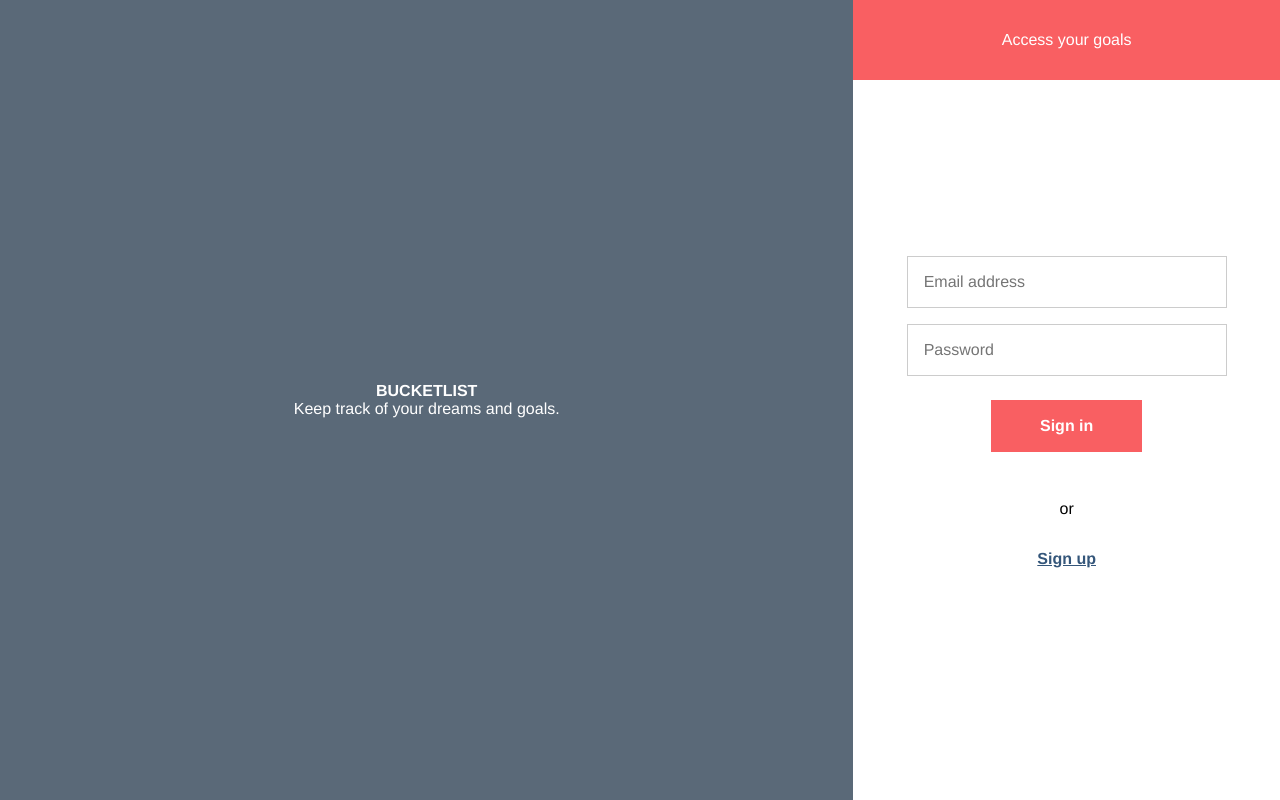
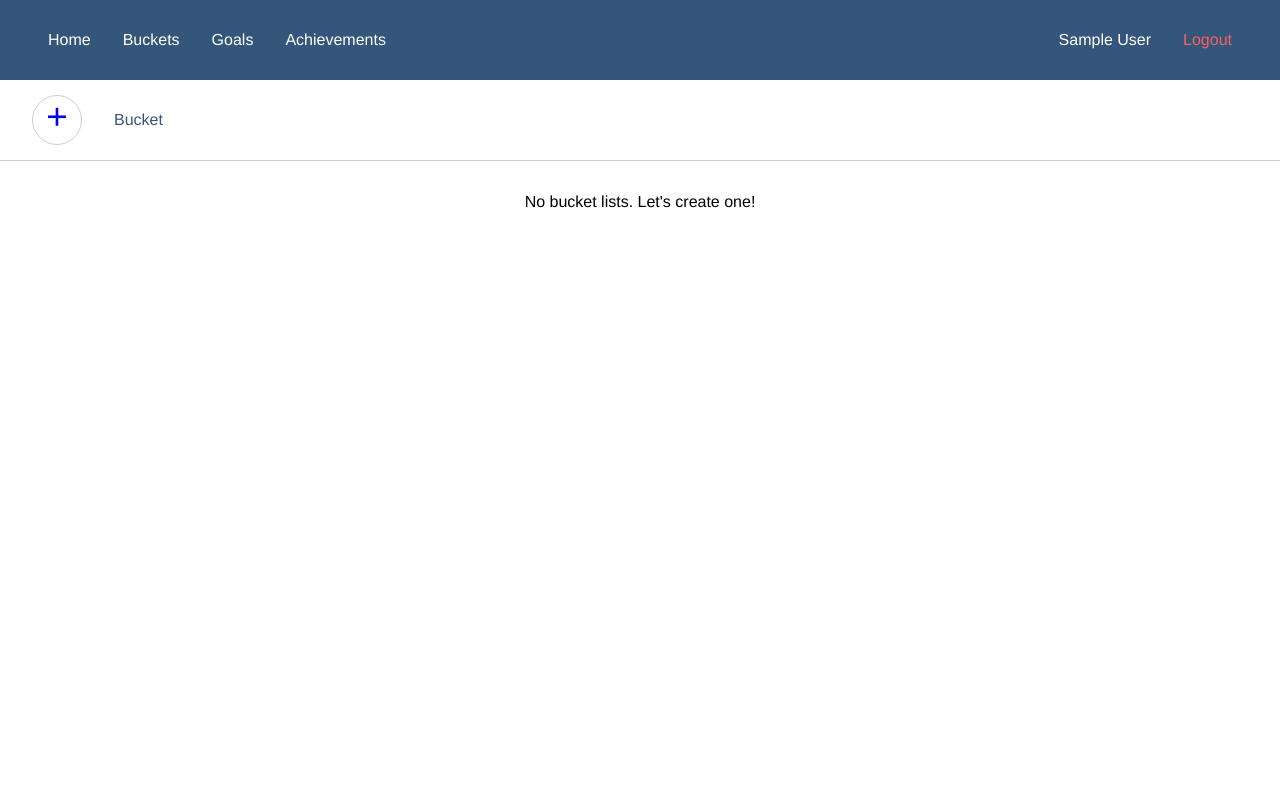
Before and after one commit to ckwagaba/bucketlist, a Flask app: page / in a window 1280 px wide. Run offline with Flask 2, Linux system fonts and the light colour scheme; the visitor is signed in with stand-in values (Sample User, id 1).

Commit message:
decided to take full user object as session variable

```diff
--- a/app/templates/buckets.html
+++ b/app/templates/buckets.html
@@ -7,7 +7,8 @@
             <li><a href="/buckets">Buckets</a></li>
             <li><a href="/goals">Goals</a></li>
             <li><a href="/logout">Logout</a></li>
-            <li>{{user_name}}</li>
+            <li><a href="#">Achievements</a></li>
+            <li><a href="#">{{user['name']}}</a></li>
         </ul>
     </header>
     <main>
--- a/app/templates/create_bucket.html
+++ b/app/templates/create_bucket.html
@@ -8,7 +8,7 @@
             <li><a href="/goals">Goals</a></li>
             <li><a href="/logout">Logout</a></li>
             <li><a href="#">Achievements</a></li>
-            <li><a href="#">{{user_name}}</a></li>
+            <li><a href="#">{{user['name']}}</a></li>
         </ul>
     </header>
     <main>
--- a/app/templates/create_goal.html
+++ b/app/templates/create_goal.html
@@ -8,7 +8,7 @@
             <li><a href="/goals">Goals</a></li>
             <li><a href="/logout">Logout</a></li>
             <li><a href="#">Achievements</a></li>
-            <li><a href="#">{{user_name}}</a></li>
+            <li><a href="#">{{user['name']}}</a></li>
         </ul>
     </header>
     <main>
--- a/app/templates/goals.html
+++ b/app/templates/goals.html
@@ -8,7 +8,7 @@
             <li><a href="/goals">Goals</a></li>
             <li><a href="/logout">Logout</a></li>
             <li><a href="#">Achievements</a></li>
-            <li><a href="#">{{user_name}}</a></li>
+            <li><a href="#">{{user['name']}}</a></li>
         </ul>
     </header>
     <main>
--- a/app/views.py
+++ b/app/views.py
@@ -16,13 +16,19 @@
 
 @app.route('/')
 def index():
-    return render_template("sign_in.html")
+    if 'user' in session:
+        return render_template("buckets.html", user = session['user'])
+    else:
+        return render_template("sign_in.html")
 
 """ we handle user registration """
 
 @app.route('/register')
 def signup_page():
-    return render_template("register.html")
+    if 'user' in session:
+        return render_template("buckets.html", user = session['user'])
+    else:
+        return render_template("register.html")
 
 @app.route('/register', methods = ['POST', 'GET'])
 def create_user():
@@ -49,7 +55,10 @@
 
 @app.route('/signin')
 def signin_page():
-    return render_template("sign_in.html")
+    if 'user' in session:
+        return render_template("buckets.html", user = session['user'])
+    else:
+        return render_template("sign_in.html")
 
 @app.route('/signin', methods = ['POST', 'GET'])
 def login():
@@ -60,8 +69,8 @@
         # Authenticate user
         for user in all_users:
             if user['email'] == email and user['password'] == password:
-                # set session variable using the unique email address
-                session['user_email'] = user['email']
+                # set session variable using the user object
+                session['user'] = user
                 return redirect('/buckets')
         error = 'Verify your credentials and try again'
         return render_template("sign_in.html", error = error)
@@ -71,7 +80,7 @@
 @app.route('/logout')
 def logout():
     # destroy this user's session
-    session.pop('user_email', None)
+    session.pop('user', None)
     return redirect(url_for('index'))
 
 """ we handle bucket operations """
@@ -79,18 +88,17 @@
 @app.route('/buckets')
 def view_buckets():
     # protect route from unauthorized users
-    if 'user_email' in session:
-        # get user data
-        for user in all_users:
-            user_name = user['name']
-            user_buckets = user['buckets']
-            return render_template("buckets.html", user_name = user_name, user_buckets = user_buckets)
+    if 'user' in session:
+        return render_template("buckets.html", user = session['user'])
     else:
         return redirect(url_for('index'))
 
 @app.route('/create_bucket')
 def create_bucket_page():
-    return render_template("create_bucket.html")
+    if 'user' in session:
+        return render_template("create_bucket.html", user = session['user'])
+    else:
+        return redirect(url_for('index'))
 
 @app.route('/create_bucket', methods = ['POST', 'GET'])
 def create_bucket_list():
@@ -107,11 +115,17 @@
 
 @app.route('/goals')
 def view_goals():
-    return render_template("goals.html")
+    if 'user' in session:
+        return render_template("goals.html", user = session['user'])
+    else:
+        return redirect(url_for('index'))
 
 @app.route('/create_goal')
 def create_goals_page():
-    return render_template("create_goal.html")
+    if 'user' in session:
+        return render_template("create_goal.html", user = session['user'])
+    else:
+        return redirect(url_for('index'))
 
 @app.route('/create_goal', methods = ['POST', 'GET'])
 def create_goals():
```
